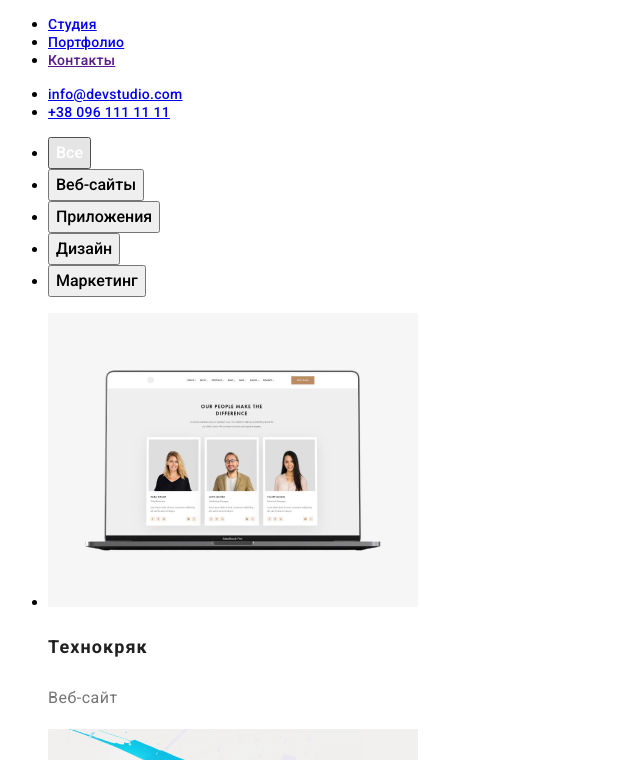
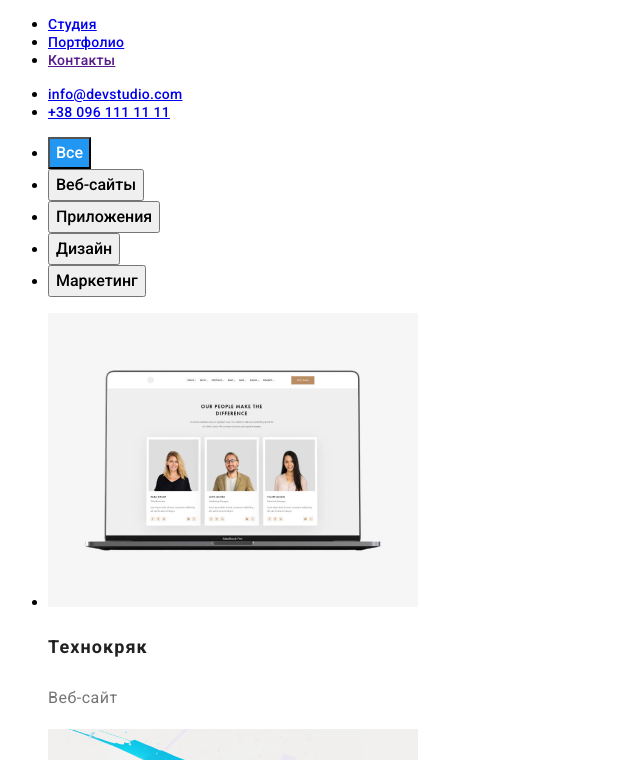
Before and after one commit to 0407-Pavel/goit-markup-hw-02, a plain HTML site: page portfolio.html in a window 1280 px wide. In both pictures the pointer is over the button "Все". Shown: the part 40-800 px from the top of the page, without its empty margins (0-640 px from the left). Drawn offline with Linux system fonts and the light colour scheme.

Commit message:
fixed homework 2
added background color for buttons

```diff
--- a/css/styles.css
+++ b/css/styles.css
@@ -83,6 +83,10 @@ line-height: 26px;
 .buttons:hover,
 .buttons:focus {
 color: #FFFFFF;
+}
+.buttons:hover,
+.buttons:focus {
+    background-color: #2196F3;
 }
 .project_name {
     font-family: 'Roboto', sans-serif;
```
